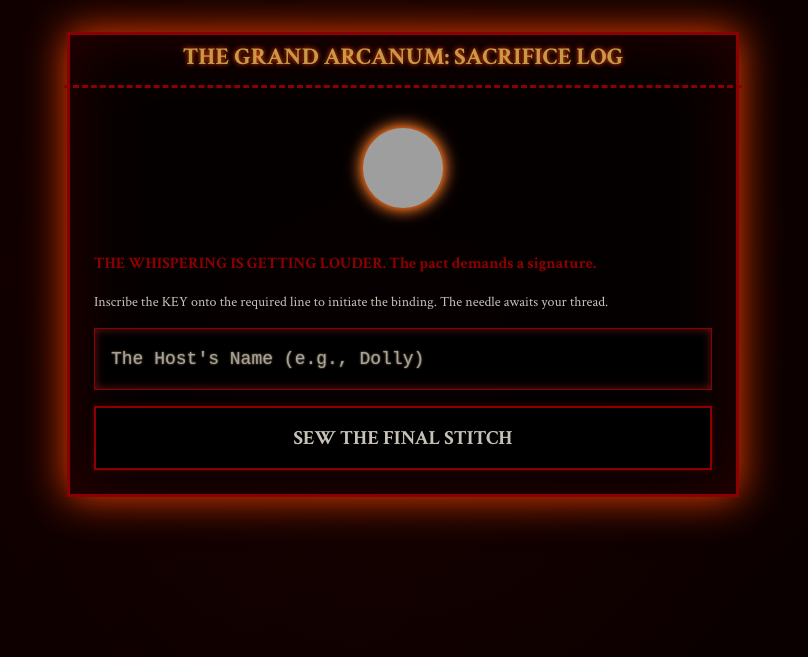
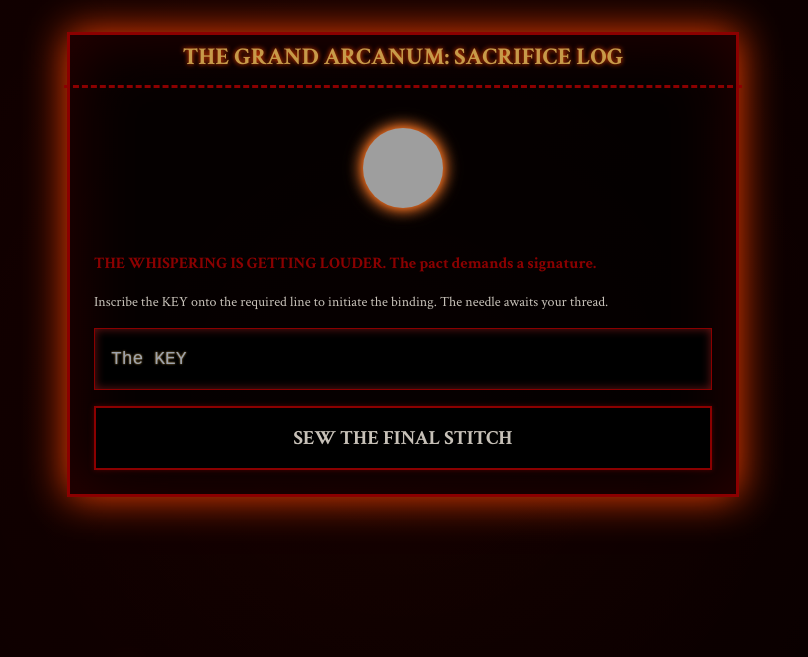
Before and after one commit to marimibun/ARGGame, a plain HTML site: page index.html in a window 1280 px wide. Shown: the top 657 px of the page, without its empty margins (237-1045 px from the left). Drawn offline with nearby package versions, Linux system fonts and the light colour scheme; grey boxes are pictures that could not be loaded.

Commit message:
Update index.html

```diff
--- a/index.html
+++ b/index.html
@@ -324,7 +324,7 @@
             </p>
 
             <div class="flex flex-col sm:flex-row gap-4">
-                <input type="text" id="passwordInput" placeholder="The Host's Name (e.g., Dolly)"
+                <input type="text" id="passwordInput" placeholder="The KEY"
                        class="flex-1 w-full p-4 text-lg outline-none"
                        oninput="checkPassword()">
             </div>
```
